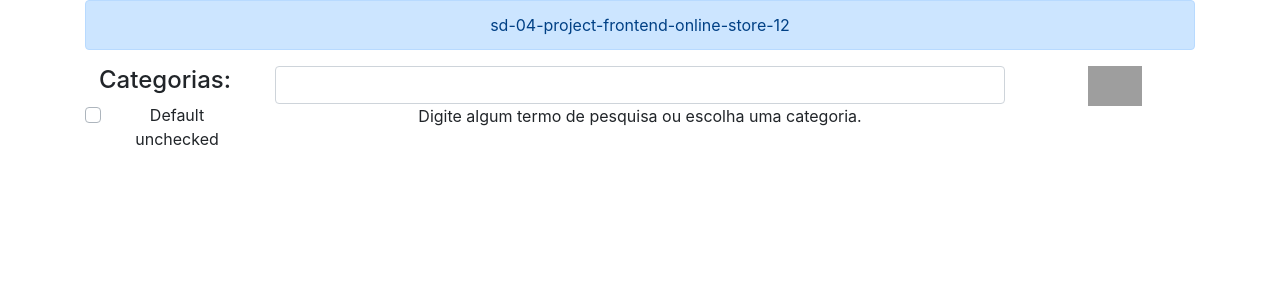
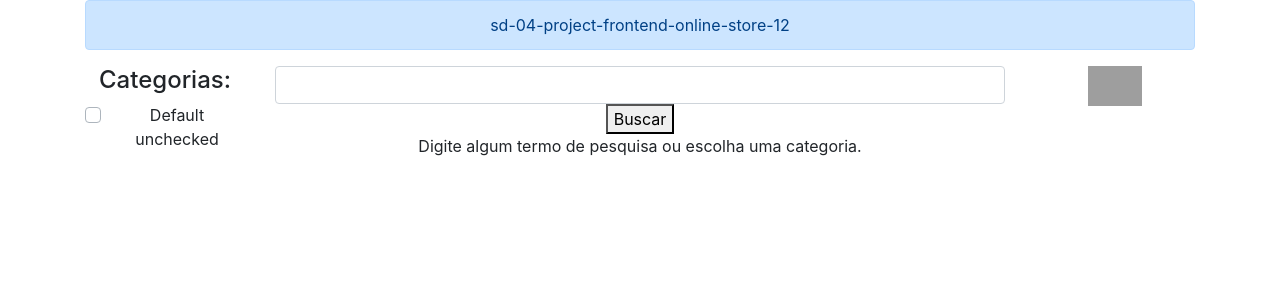
Before and after one commit to tryber/sd-04-project-frontend-online-store-12, a React (Create React App) app: page / in a window 1280 px wide. Shown: the top 300 px of the page. Built offline with nearby package versions, Linux system fonts and the light colour scheme; grey boxes are pictures that could not be loaded; the HTML template or start-up script is replaced by a standard one.

Commit message:
Criado botão para fazer uso da API.

```diff
--- /dev/null
+++ b/src/components/Botao.js
@@ -0,0 +1,18 @@
+import React, { Component } from 'react';
+
+class Botao extends Component {
+  render() {
+    const { texto, onClick, queryValue } = this.props;
+    return (
+      <button
+        onClick={() => onClick('', queryValue)}
+        data-testid="query-button"
+        type="submit"
+      >
+        {texto}
+      </button>
+    );
+  }
+}
+
+export default Botao;
--- a/src/components/SearchBar.js
+++ b/src/components/SearchBar.js
@@ -2,9 +2,22 @@ import React, { Component } from 'react';
 import { Link } from 'react-router-dom';
 import CartIcon from './CartIcon';
 import Category from './Category';
+import Botao from './Botao';
+import * as api from '../services/api';
 
 class SearchBar extends Component {
+  constructor(props) {
+    super(props);
+    this.state = { query: '' };
+    this.handleInput = this.handleInput.bind(this);
+  }
+
+  handleInput(e) {
+    this.setState({ query: e.target.value });
+  }
+
   render() {
+    const { query } = this.state;
     return (
       <div className="container">
         <div className="alert alert-primary" role="alert">
@@ -15,7 +28,18 @@ class SearchBar extends Component {
             <Category />
           </div>
           <div className="col-sm-8">
-            <input className="form-control" type="text" />
+            <input
+              data-testid="query-input"
+              className="form-control"
+              type="text"
+              value={query}
+              onChange={this.handleInput}
+            />
+            <Botao
+              texto="Buscar"
+              onClick={api.getProductsFromCategoryAndQuery}
+              queryValue={query}
+            />
             <p data-testid="home-initial-message" className="home-initial-message">
               Digite algum termo de pesquisa ou escolha uma categoria.
             </p>
```
Also changed, not shown: src/components/Category.js (+2 -5 lines).
